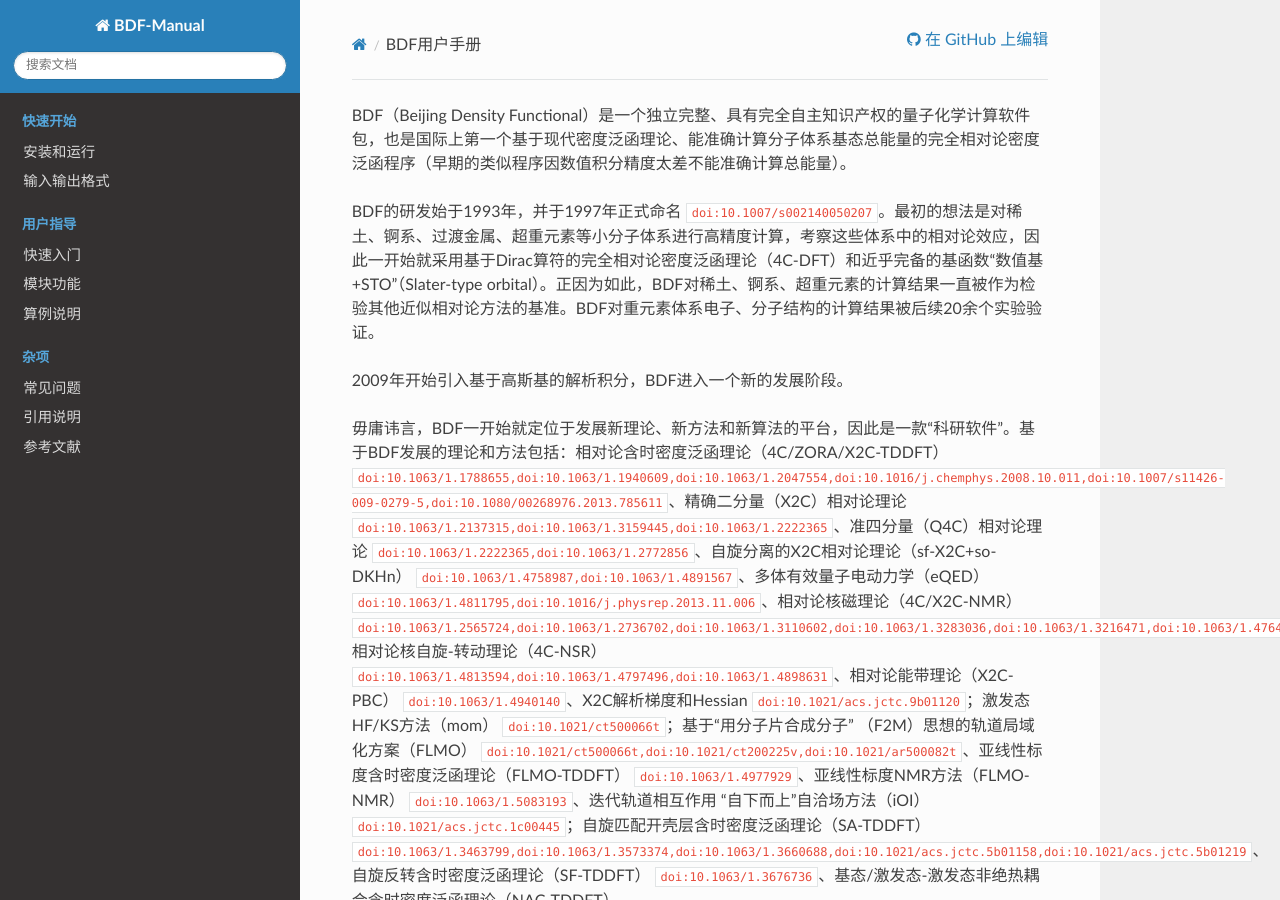
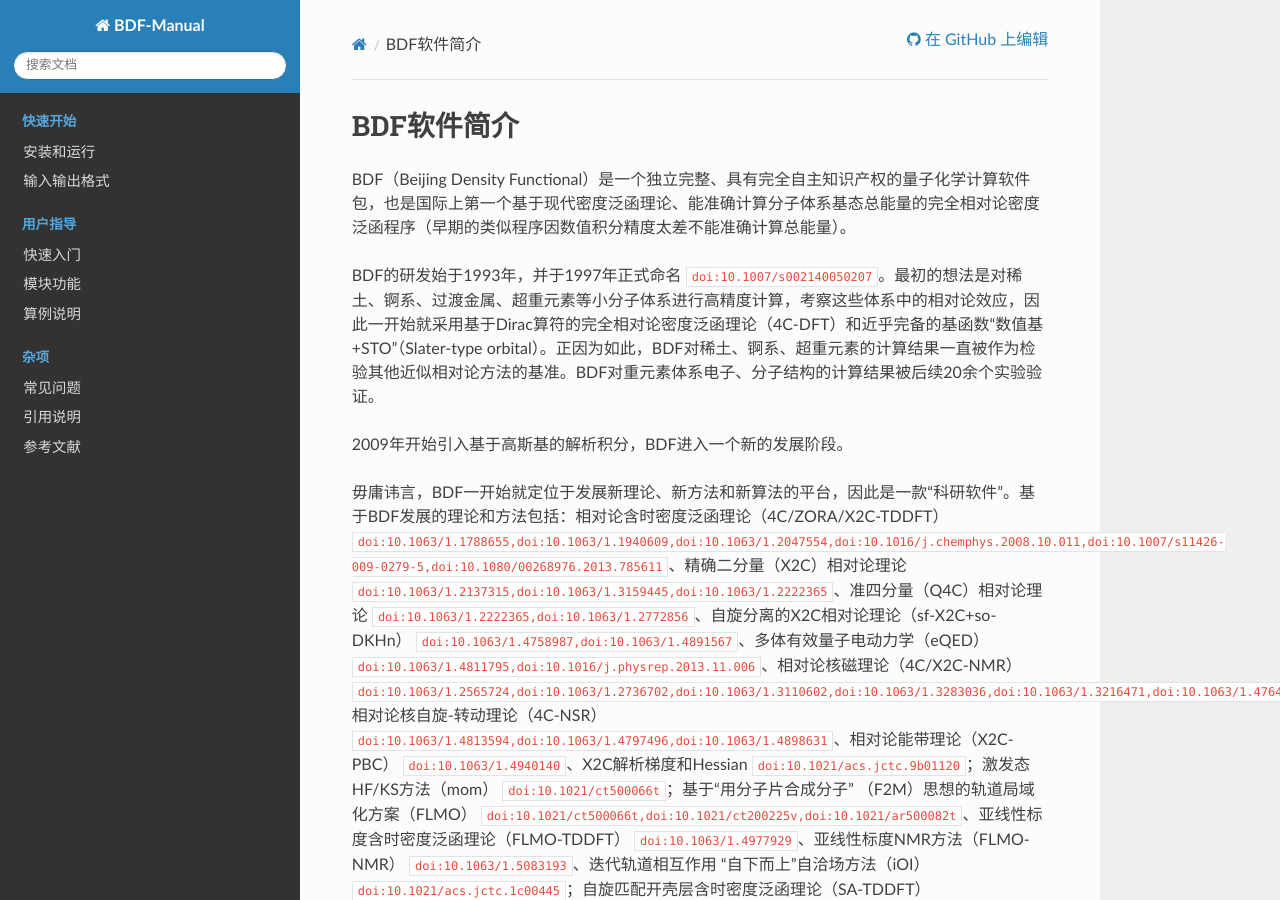
Before and after one commit to BDF-manual-maintenance/BDF-Manual, a Sphinx documentation site: the page built from source/index.rst, in a window 1280 px wide and 900 px high. Built offline with Sphinx 7.4.7 and the Read the Docs theme 2.0.0, drawn with Linux system fonts in a browser that asks for light colours; pages that are not in the unit, such as notebooks, are missing from menus; cross-references to code outside the pages are shown as plain code.

Commit message:
Update index.rst

```diff
--- a/source/index.rst
+++ b/source/index.rst
@@ -3,6 +3,8 @@
    You can adapt this file completely to your liking, but it should at least
    contain the root `toctree` directive.
 
+BDF软件简介
+=======================================
 
 BDF（Beijing Density Functional）是一个独立完整、具有完全自主知识产权的量子化学计算软件包，也是国际上第一个基于现代密度泛函理论、能准确计算分子体系基态总能量的完全相对论密度泛函程序（早期的类似程序因数值积分精度太差不能准确计算总能量）。
 
@@ -44,3 +46,7 @@ BDF用户手册
    FQA
    Cite
    References
+
+.. raw:: latex
+
+   \printbibliography[heading=none]
```
